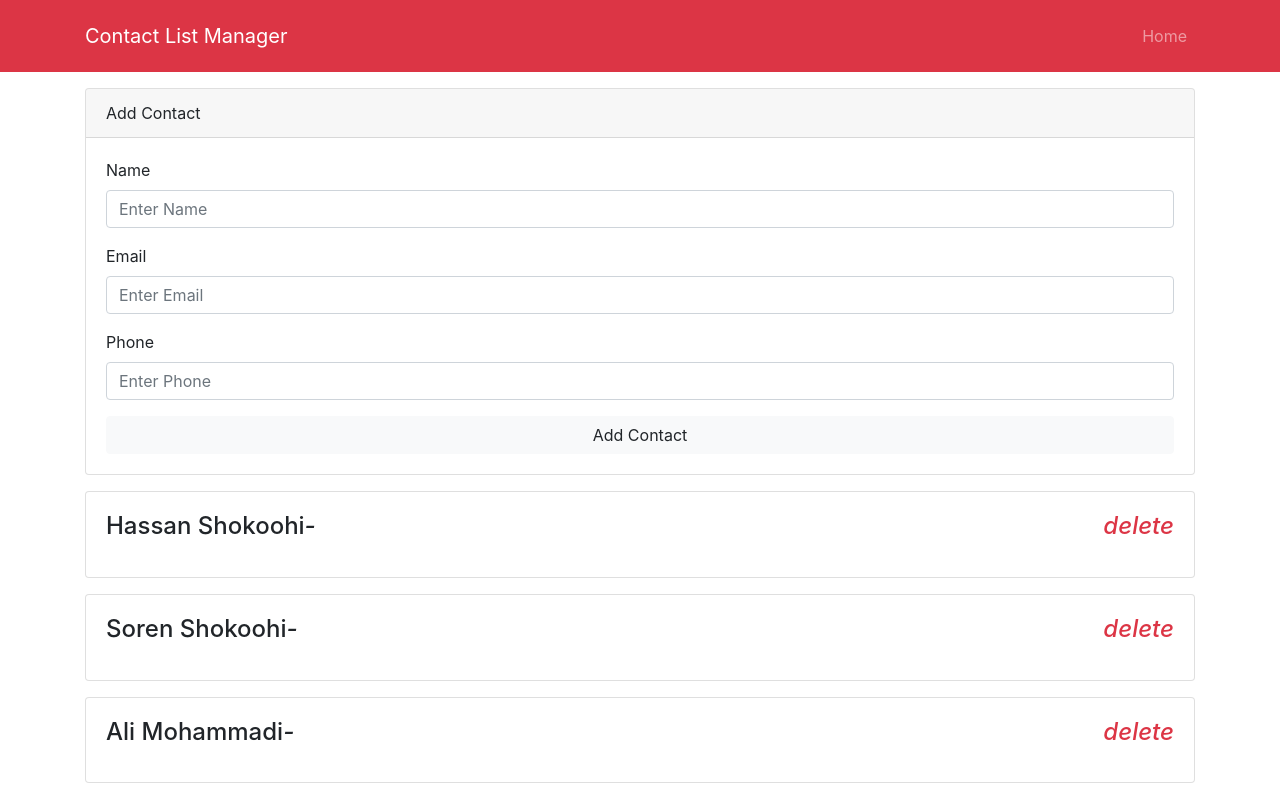
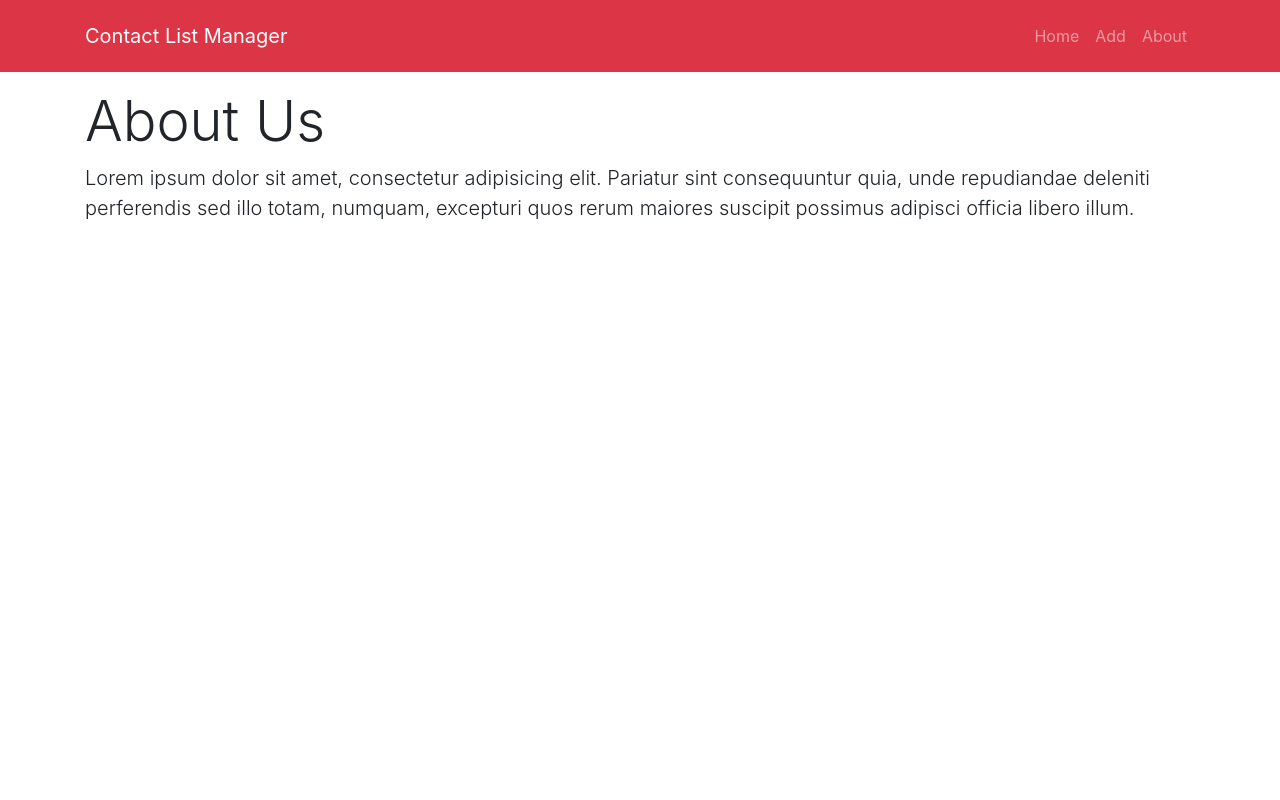
Before and after one commit to hassanshokoohimatin/contact-manager-react, a React (Create React App) app: page /about in a window 1280 px wide. Built offline with nearby package versions, Linux system fonts and the light colour scheme.

Commit message:
react-router-dom added

```diff
--- a/src/App.js
+++ b/src/App.js
@@ -5,18 +5,25 @@ import Contacts from './components/contacts/contacts';
 import Header from './components/layout/Header';
 import {Provider} from './Context';
 import AddContact from './components/contacts/AddContact';
+import {BrowserRouter as Router, Route, Switch} from 'react-router-dom';
+import About from './components/pages/About';
 
 class App extends Component{
     render(){
         return(
             <Provider>
-                <div className="App">
-                    <Header />
-                    <div className="container">
-                        <AddContact />
-                        <Contacts />
+                <Router>
+                    <div className="App">
+                        <Header />
+                        <div className="container">
+                            <Switch>
+                                <Route exact path="/" component={Contacts} />
+                                <Route exact path="/about" component={About} />
+                                <Route exact path="/contact/add" component={AddContact} />
+                            </Switch>
+                        </div>
                     </div>
-                </div>
+                </Router>
             </Provider>
         )
     }
--- a/src/components/contacts/AddContact.js
+++ b/src/components/contacts/AddContact.js
@@ -38,6 +38,7 @@ export default class AddContact extends Component {
             phone
         }
         dispatch({type: 'ADD_CONTACT', payload: contact});
+        this.props.history.push('/');
     }
     render() {
         const {name, email, phone, error} = this.state;
--- a/src/components/contacts/contacts.js
+++ b/src/components/contacts/contacts.js
@@ -9,6 +9,7 @@ class Contacts extends Component {
                 {value => {
                     return (
                         <React.Fragment>
+                            <h1 className="display-4"><span className="text-danger">Contact</span> List</h1>
                             {value.contacts.map(contact => (
                                 <Contact key={contact.id} contact={contact} />
                                                             )
--- a/src/components/layout/Header.js
+++ b/src/components/layout/Header.js
@@ -1,5 +1,6 @@
 import React from 'react';
 import PropTypes from 'prop-types';
+import {Link} from 'react-router-dom';
 
 const Header = (props) => {
     return (
@@ -9,7 +10,13 @@ const Header = (props) => {
                 <div>
                     <ul className="navbar-nav ml-auto">
                         <li className="nav-item">
-                            <a href="/" className="nav-link">Home</a>
+                            <Link to="/" className="nav-link">Home</Link>
+                        </li>
+                        <li className="nav-item">
+                            <Link to="/contact/add" className="nav-link">Add</Link>
+                        </li>
+                        <li className="nav-item">
+                            <Link to="/about" className="nav-link">About</Link>
                         </li>
                     </ul>
                 </div>
--- /dev/null
+++ b/src/components/pages/About.js
@@ -0,0 +1,16 @@
+import React from 'react'
+
+export default function About() {
+    return (
+        <div>
+            <h1 className="display-4">About Us</h1>
+            <p className="lead">Lorem ipsum dolor sit amet,
+                                consectetur adipisicing elit.
+                                Pariatur sint consequuntur quia,
+                                unde repudiandae deleniti perferendis sed illo totam,
+                                numquam, excepturi quos rerum maiores suscipit possimus
+                                adipisci officia libero illum.
+            </p>
+        </div>
+    )
+}
```
